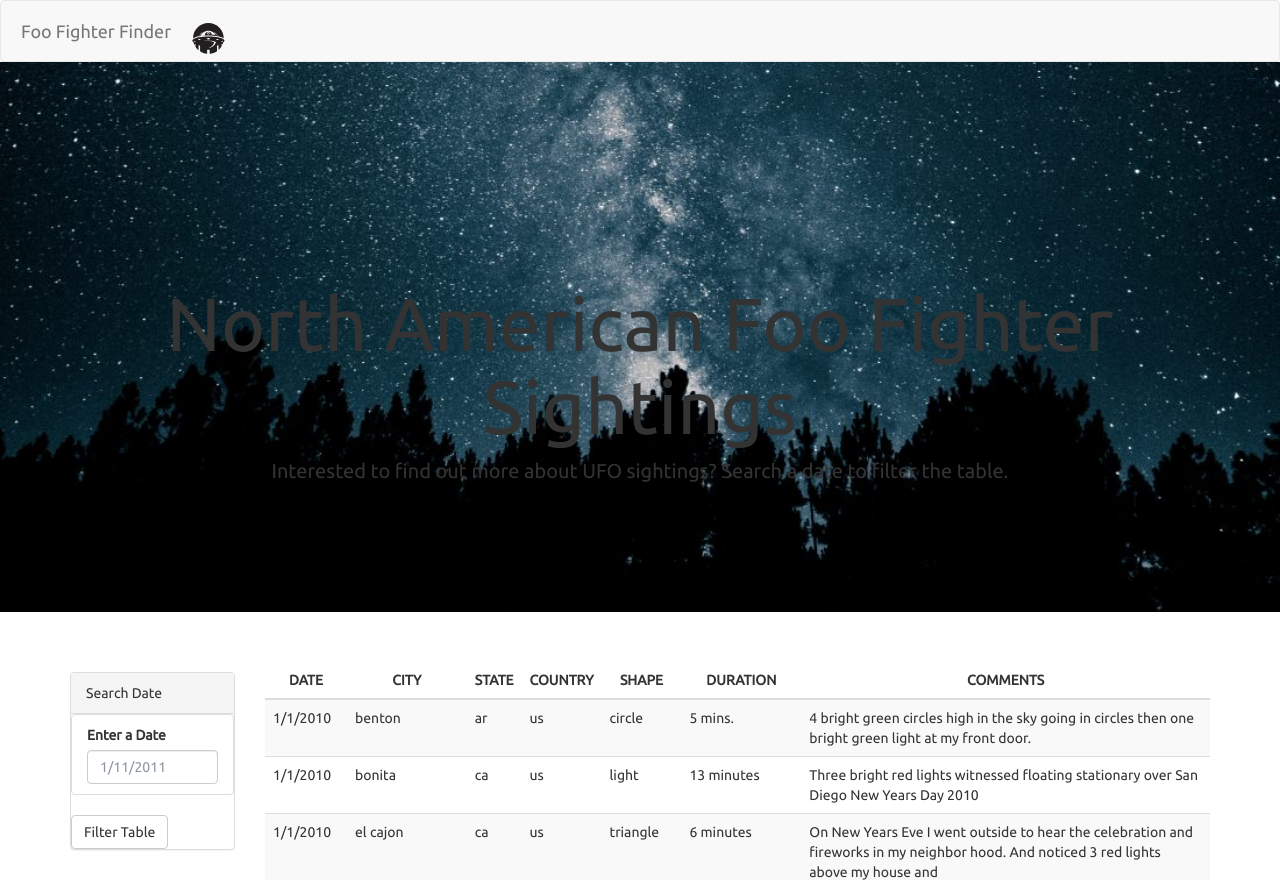
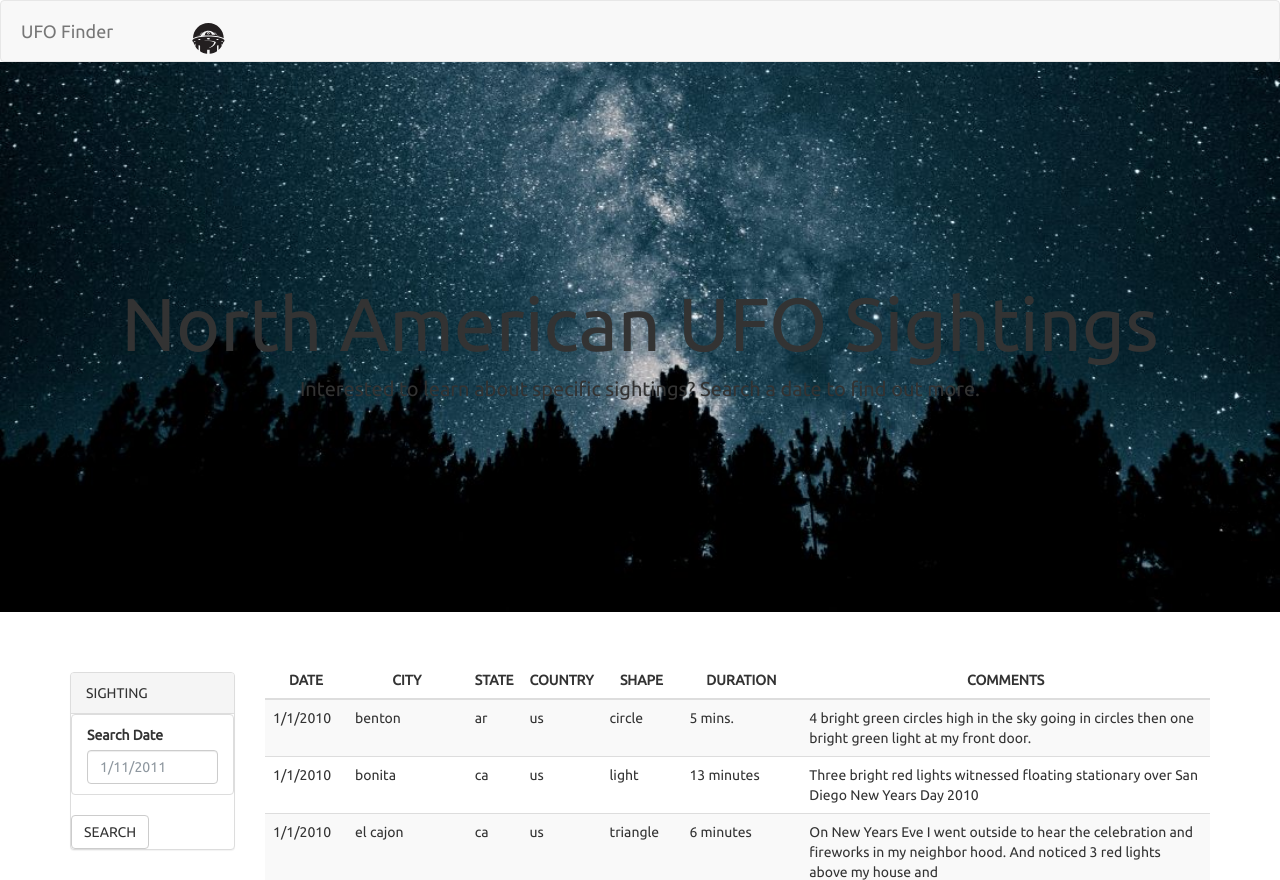
Before and after one commit to mathewqpmiller/JavaScript-UFOPublication, a plain HTML site: page unidentified_flying_objects_level_1/index.html in a window 1280 px wide. Shown: the top 880 px of the page. Drawn offline with nearby package versions, Linux system fonts and the light colour scheme.

Commit message:
Made minor changes to text format of table and serch filter

```diff
--- a/unidentified_flying_objects_level_1/index.html
+++ b/unidentified_flying_objects_level_1/index.html
@@ -15,33 +15,33 @@
     <nav class="navbar navbar-default">
       <div class="container-fluid">
         <div class="navbar-header">
-          <a class="navbar-brand" href="index.html">Foo Fighter Finder
+          <a class="navbar-brand" href="index.html">UFO Finder
             <img class="nav-ufo" src="../unidentified_flying_objects_level_2/static/images/ufo5.svg">
           </a>
         </div>
       </div>
     </nav>
     <div class="hero text-center">
-      <h1> North American Foo Fighter Sightings</h1>
-          <p>Interested to find out more about UFO sightings?  Search a date to filter the table. </p>
+      <h1> North American UFO Sightings</h1>
+          <p>Interested to learn about specific sightings?  Search a date to find out more. </p>
     </div>
     <div class="container">
       <div class="row margin-top-50">
         <div class="col-md-2">
           <aside class="filters">
             <div class="panel panel-default">
-              <div class="panel-heading">Search Date</div>
+              <div class="panel-heading">SIGHTING</div>
               <div class="panel-body">
                 <form>
                   <div class="form-group">
                     <ul class="list-group" id="filters">
                       <li class="filter list-group-item">
-                        <label for="date">Enter a Date</label>
+                        <label for="date">Search Date</label>
                         <input class="form-control" id="datetime" type="text" placeholder="1/11/2011">
                       </li>
                     </ul>
                   </div>
-                  <button id="filter-btn" type="button" class="btn btn-default">Filter Table</button>
+                  <button id="filter-btn" type="button" class="btn btn-default"> SEARCH </button>
                 </form>
               </div>
             </div>
@@ -68,7 +68,7 @@
       </div>
     </div>
     <footer class="footer">
-      <span class="bottom">North American Foo Fighter Sightings</span>
+      <span class="bottom">North American UFO Sightings</span>
     </footer>
   </div>
   <script src="https://cdnjs.cloudflare.com/ajax/libs/d3/4.11.0/d3.js"></script>
```
